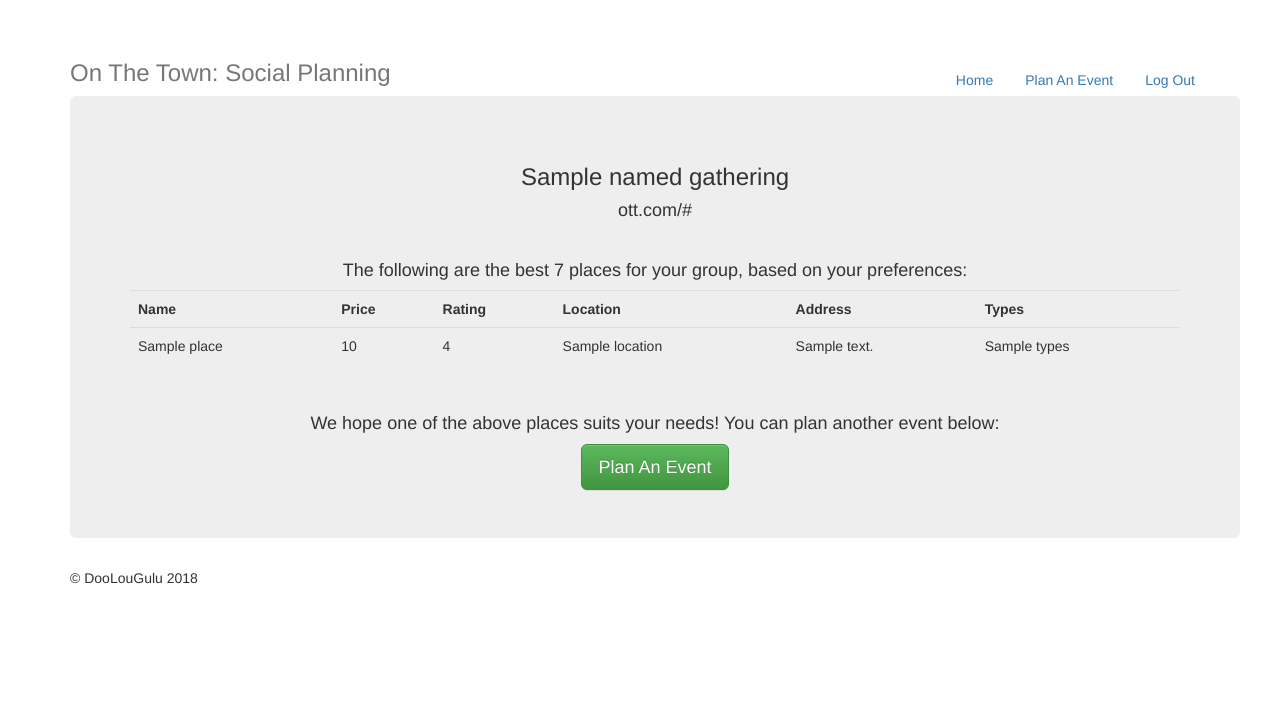
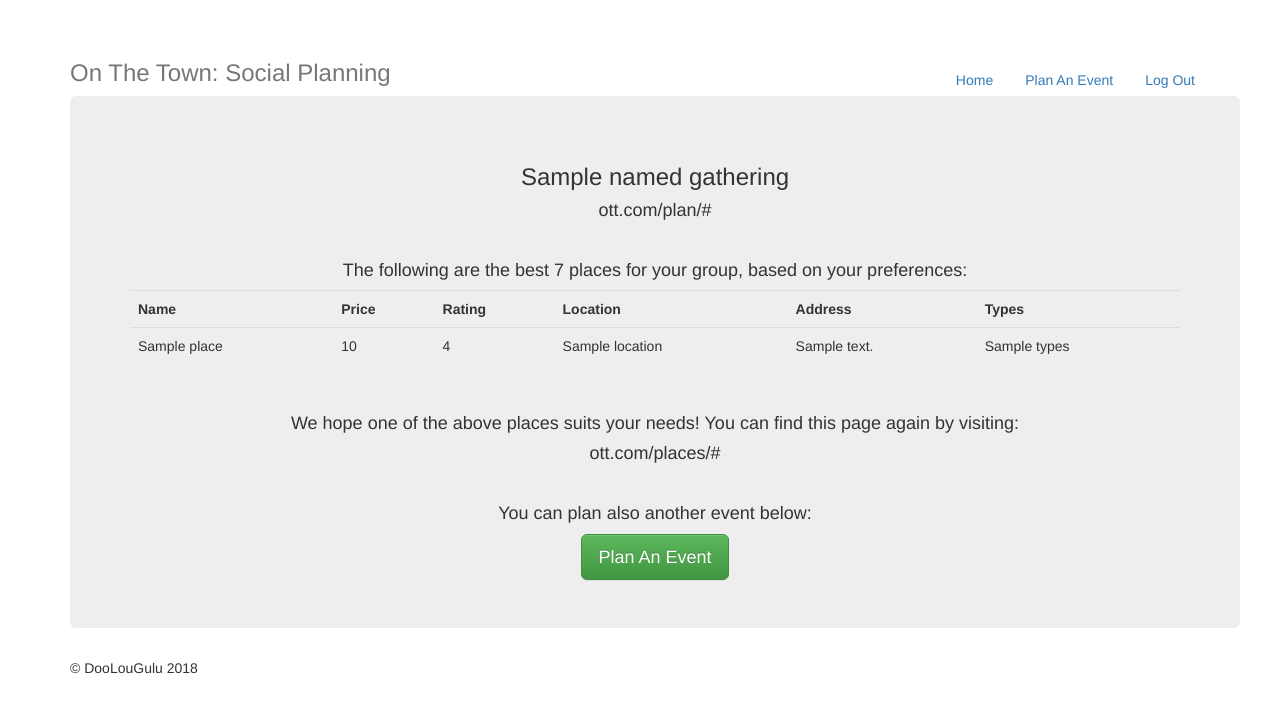
Before and after one commit to hangulu/onthetown, a Flask app: template static/templates/places.html in a window 1280 px wide. Shown: the top 713 px of the page. Run offline with Flask 2, Linux system fonts and the light colour scheme; the template is opened without the code that fills it: most values are stand-ins (such as "Sample title", 1, 10 or a date in 2020); some libraries are stand-ins or nearby versions.

Commit message:
added ability to find solutions with link

```diff
--- a/static/templates/places.html
+++ b/static/templates/places.html
@@ -11,7 +11,7 @@
       <div class="row marketing">
         <div class="jumbotron">
           <h3>{{ named_gathering }}</h3>
-          <h4>ott.com/{{ link }}</h4>
+          <h4>ott.com/plan/{{ link }}</h4>
           <br>
           <h4>The following are the best 7 places for your group, based on your preferences:</h4>
           <table class="table leftalign">
@@ -34,7 +34,10 @@
             {% endfor %}
           </table>
           <br>
-          <h4>We hope one of the above places suits your needs! You can plan another event below:</h4>
+          <h4>We hope one of the above places suits your needs! You can find this page again by visiting:</h4>
+          <h4>ott.com/places/{{ link }}</h4>
+          <br>
+          <h4>You can plan also another event below:</h4>
           <a class="btn btn-success btn-lg" href="/setup" role="button">Plan An Event</a>
         </div>
       </div>
--- a/static/templates/setup.html
+++ b/static/templates/setup.html
@@ -22,7 +22,7 @@
           {% else %}
           <h3>{{ named_gathering }}</h3>
           <h4>Invite your friends by sending them this link:</h4>
-          <h2>ott.com/{{ link }}</h2>
+          <h2>ott.com/plan/{{ link }}</h2>
           <br>
           <form action="{{ url_for('plan_event', c_link=link) }}" method="post">
             <input type="submit" class="btn btn-info btn-lg" value="See My Party" />
```
